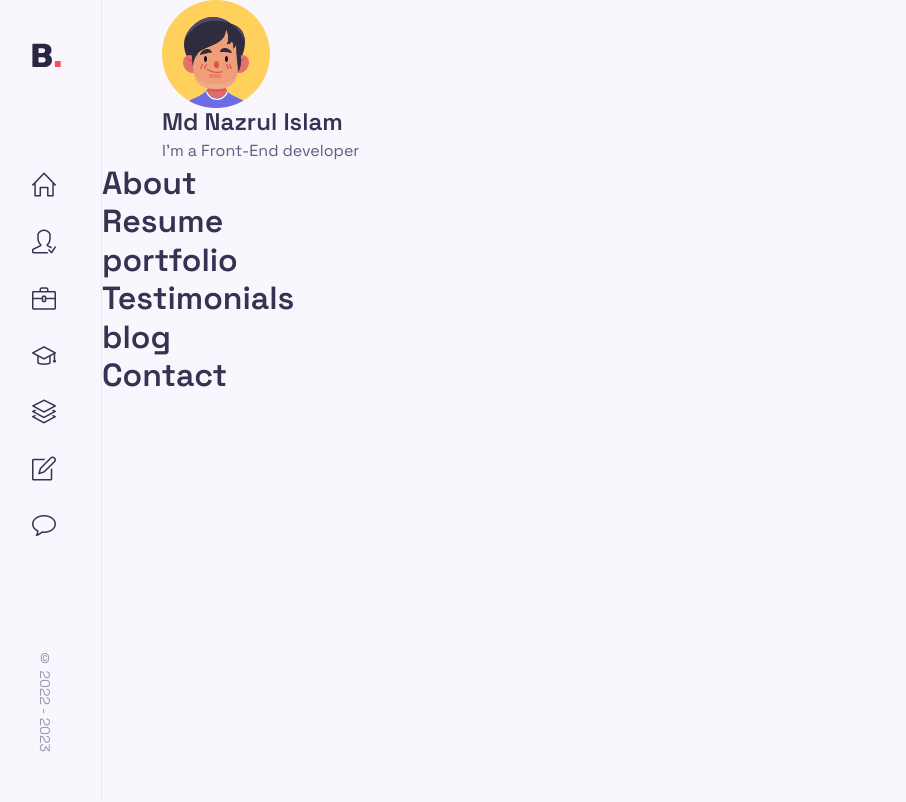
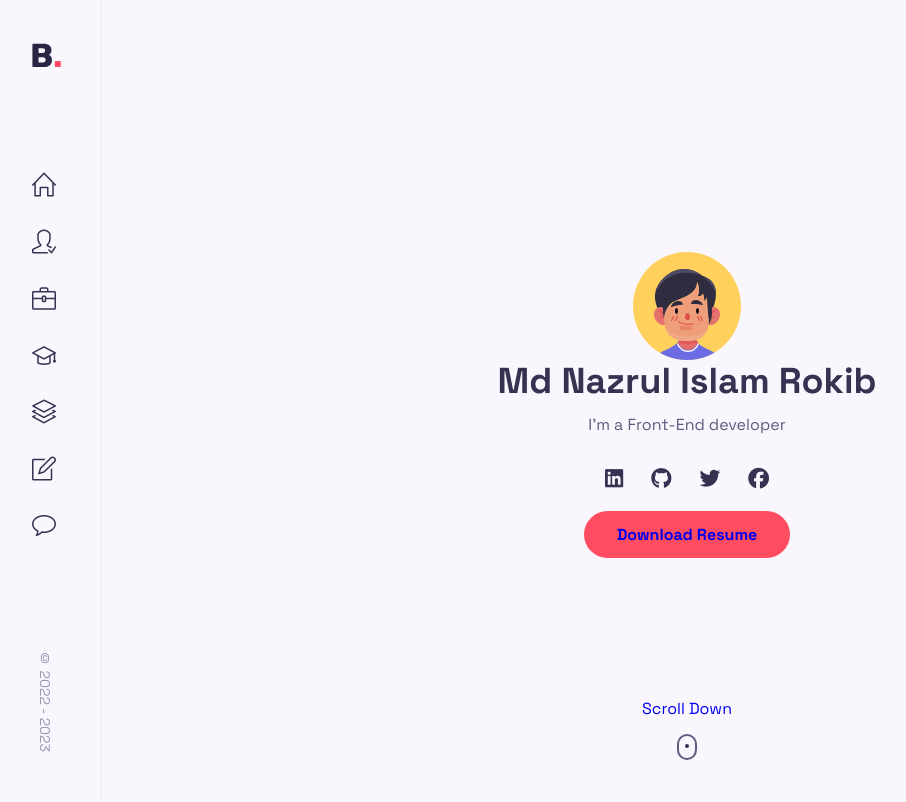
Before and after one commit to rokib2000/my-portfolio, a React (Create React App) app: page / in a window 1280 px wide. Shown: the top 802 px of the page, without its empty margins (8-914 px from the left). Built offline with nearby package versions, Linux system fonts and the light colour scheme.

Commit message:
Added home page

```diff
--- a/src/App.css
+++ b/src/App.css
@@ -1,38 +1,3 @@
-.App {
-  text-align: center;
+.main {
+  margin-left: 110px;
 }
-
-.App-logo {
-  height: 40vmin;
-  pointer-events: none;
-}
-
-@media (prefers-reduced-motion: no-preference) {
-  .App-logo {
-    animation: App-logo-spin infinite 20s linear;
-  }
-}
-
-.App-header {
-  background-color: #282c34;
-  min-height: 100vh;
-  display: flex;
-  flex-direction: column;
-  align-items: center;
-  justify-content: center;
-  font-size: calc(10px + 2vmin);
-  color: white;
-}
-
-.App-link {
-  color: #61dafb;
-}
-
-@keyframes App-logo-spin {
-  from {
-    transform: rotate(0deg);
-  }
-  to {
-    transform: rotate(360deg);
-  }
-}
--- a/src/components/home/HeaderSocials.js
+++ b/src/components/home/HeaderSocials.js
@@ -1,7 +1,22 @@
 import React from "react";
 
 const HeaderSocials = () => {
-  return <div className="home_socials"></div>;
+  return (
+    <div className="home_socials">
+      <a href="https://www.linkedin.com/in/md-nazrul-islam-rokib/" className="home_socials-link" target="_blank">
+        <i class="fa-brands fa-linkedin"></i>
+      </a>
+      <a href="https://github.com/rokib2000" className="home_socials-link" target="_blank">
+        <i class="fa-brands fa-github"></i>
+      </a>
+      <a href="https://twitter.com/rr_okib" className="home_socials-link" target="_blank">
+        <i class="fa-brands fa-twitter"></i>
+      </a>
+      <a href="https://www.facebook.com/rokib2000/" className="home_socials-link" target="_blank">
+        <i class="fa-brands fa-facebook"></i>
+      </a>
+    </div>
+  );
 };
 
 export default HeaderSocials;
--- a/src/components/home/Home.css
+++ b/src/components/home/Home.css
@@ -1,3 +1,140 @@
-.main {
-  margin-left: 110px;
+.home {
+  position: relative;
+  min-height: 100vh;
+  display: flex;
+  align-items: center;
+  justify-content: center;
 }
+
+.intro {
+  max-width: 540px;
+  text-align: center;
+}
+
+.home_image {
+  max-width: 1.5rem;
+}
+
+.home_name {
+  font-size: var(--h1-font-size);
+  font-weight: var(--font-bold);
+  margin-bottom: 0.5rem;
+}
+.home_socials {
+  display: flex;
+  column-gap: 1.75rem;
+  margin: 1.5rem 0;
+  align-items: center;
+  justify-content: center;
+}
+
+.home_socials-link {
+  color: var(--title-color);
+  font-size: 1.3rem;
+  transition: 0.3s;
+}
+
+.home_socials-link:hover {
+  color: hsl(43, 100%, 68%);
+}
+
+.scroll_down {
+  position: absolute;
+  bottom: 2.5rem;
+  left: 0;
+  width: 100%;
+}
+
+.mouse {
+  border: 2px solid var(--text-color);
+  display: block;
+  height: 1.6rem;
+  width: 1.25rem;
+  margin: auto;
+  margin-top: 0.75rem;
+  border-radius: 1rem;
+  position: relative;
+}
+@keyframes ani-mouse {
+  0% {
+    top: 29%;
+  }
+  15% {
+    top: 50%;
+  }
+  50% {
+    top: 50%;
+  }
+  100% {
+    top: 29%;
+  }
+}
+
+.wheel {
+  background-color: var(--title-color);
+  border-radius: 100%;
+  width: 0.25rem;
+  height: 0.25rem;
+  position: absolute;
+  top: 0.5rem;
+  left: 50%;
+  transform: translateX(-50%);
+  animation: ani-mouse 2s linear infinite;
+}
+
+.shapes {
+  position: absolute;
+  left: 0;
+  top: 0;
+  height: 100%;
+  width: 100%;
+}
+
+.shape {
+  position: absolute;
+}
+
+.s1 {
+  left: 2%;
+  top: 10%;
+}
+.s2 {
+  left: 18%;
+  top: 30%;
+}
+.s3 {
+  left: 5%;
+  top: 30%;
+}
+.s4 {
+  left: 2%;
+  top: 10%;
+}
+.s5 {
+  left: 78%;
+  top: 45%;
+}
+.s6 {
+  left: 67%;
+  top: 85%;
+}
+.s7 {
+  left: 36%;
+  top: 39%;
+}
+.s8 {
+  left: 15%;
+  top: 43%;
+}
+.s9 {
+  left: 55%;
+  top: 14%;
+}
+.s10 {
+  left: 63%;
+  top: 40%;
+}
+.s11 {
+  left: 8%;
+  top: 34%;
+}
--- a/src/components/home/Home.js
+++ b/src/components/home/Home.js
@@ -1,15 +1,36 @@
 import React from "react";
 import "./Home.css";
 import Me from "../../assets/avatar-1.svg";
+import HeaderSocials from "./HeaderSocials";
+import ScrollDown from "./ScrollDown";
+import Shapes from "./Shapes";
 
 const Home = () => {
   return (
     <section className="home container" id="home">
       <div className="intro">
         <img src={Me} alt="" className="home_img" />
-        <h1 className="home_name">Md Nazrul Islam</h1>
+        <h1 className="home_name">Md Nazrul Islam Rokib</h1>
         <span className="home_education">I'm a Front-End developer</span>
+
+        <HeaderSocials />
+
+        {/* <a href="#contact" className="btn">
+          Hire Me
+        </a> */}
+
+        <a
+          href="https://drive.google.com/file/d/1nRQjpvTKSQMb5bfEeNCw74QywA5JccH4/view?usp=share_link"
+          className="btn"
+          target="_blank"
+        >
+          Download Resume
+        </a>
+
+        <ScrollDown />
       </div>
+
+      {/* <Shapes /> */}
     </section>
   );
 };
--- /dev/null
+++ b/src/components/home/ScrollDown.js
@@ -0,0 +1,16 @@
+import React from "react";
+
+const ScrollDown = () => {
+  return (
+    <div className="scroll_down">
+      <a href="#about" className="mouse_wrapper">
+        <span className="home_scroll-name"> Scroll Down</span>
+        <span className="mouse">
+          <span className="wheel"></span>
+        </span>
+      </a>
+    </div>
+  );
+};
+
+export default ScrollDown;
--- /dev/null
+++ b/src/components/home/Shapes.js
@@ -0,0 +1,111 @@
+import React from "react";
+
+const Shapes = () => {
+  return (
+    <div className="shapes">
+      <svg width="27" height="29" class="shape s1" xmlns="http://www.w3.org/2000/svg">
+        <path
+          d="M21.15625.60099c4.37954 3.67487 6.46544 9.40612 5.47254 15.03526-.9929 5.62915-4.91339 10.30141-10.2846 12.25672-5.37122 1.9553-11.3776.89631-15.75715-2.77856l2.05692-2.45134c3.50315 2.93948 8.3087 3.78663 12.60572 2.22284 4.297-1.5638 7.43381-5.30209 8.22768-9.80537.79387-4.50328-.8749-9.08872-4.37803-12.02821L21.15625.60099z"
+          fill="#FFD15C"
+          fill-rule="evenodd"
+        />
+      </svg>
+
+      <svg width="26" height="26" class="shape s2" xmlns="http://www.w3.org/2000/svg">
+        <path
+          d="M13 3.3541L2.42705 24.5h21.1459L13 3.3541z"
+          stroke="#FF4C60"
+          stroke-width="3"
+          fill="none"
+          fill-rule="evenodd"
+        />
+      </svg>
+
+      <svg width="30" height="25" class="shape s3" xmlns="http://www.w3.org/2000/svg">
+        <path
+          d="M.1436 8.9282C3.00213 3.97706 8.2841.92763 14.00013.92796c5.71605.00032 10.9981 3.04992 13.85641 8 2.8583 4.95007 2.8584 11.0491-.00014 16.00024l-2.77128-1.6c2.28651-3.96036 2.28631-8.84002.00011-12.8002-2.2862-3.96017-6.5124-6.40017-11.08513-6.4-4.57271.00018-8.79872 2.43984-11.08524 6.4002l-2.77128-1.6z"
+          fill="#44D7B6"
+          fill-rule="evenodd"
+        />
+      </svg>
+
+      <svg width="15" height="23" class="shape s4" xmlns="http://www.w3.org/2000/svg">
+        <rect
+          transform="rotate(30 9.86603 10.13397)"
+          x="7"
+          width="3"
+          height="25"
+          rx="1.5"
+          fill="#FFD15C"
+          fill-rule="evenodd"
+        />
+      </svg>
+
+      <svg width="15" height="23" class="shape s5" xmlns="http://www.w3.org/2000/svg">
+        <rect
+          transform="rotate(30 9.86603 10.13397)"
+          x="7"
+          width="3"
+          height="25"
+          rx="1.5"
+          fill="#6C6CE5"
+          fill-rule="evenodd"
+        />
+      </svg>
+
+      <svg width="49" height="17" class="shape s6" xmlns="http://www.w3.org/2000/svg">
+        <g fill="#FF4C60" fill-rule="evenodd">
+          <path d="M.5 16.5c0-5.71709 2.3825-10.99895 6.25-13.8567 3.8675-2.85774 8.6325-2.85774 12.5 0C23.1175 5.50106 25.5 10.78292 25.5 16.5H23c0-4.57303-1.90625-8.79884-5-11.08535-3.09375-2.28652-6.90625-2.28652-10 0C4.90625 7.70116 3 11.92697 3 16.5H.5z" />
+          <path d="M23.5 16.5c0-5.71709 2.3825-10.99895 6.25-13.8567 3.8675-2.85774 8.6325-2.85774 12.5 0C46.1175 5.50106 48.5 10.78292 48.5 16.5H46c0-4.57303-1.90625-8.79884-5-11.08535-3.09375-2.28652-6.90625-2.28652-10 0-3.09375 2.28651-5 6.51232-5 11.08535h-2.5z" />
+        </g>
+      </svg>
+
+      <svg width="26" height="26" class="shape s7" xmlns="http://www.w3.org/2000/svg">
+        <path
+          d="M13 22.6459L2.42705 1.5h21.1459L13 22.6459z"
+          stroke="#FFD15C"
+          stroke-width="3"
+          fill="none"
+          fill-rule="evenodd"
+        />
+      </svg>
+
+      <svg width="19" height="21" class="shape s8" xmlns="http://www.w3.org/2000/svg">
+        <rect
+          transform="rotate(-40 6.25252 10.12626)"
+          x="7"
+          width="3"
+          height="25"
+          rx="1.5"
+          fill="#6C6CE5"
+          fill-rule="evenodd"
+        />
+      </svg>
+
+      <svg width="30" height="25" class="shape s9" xmlns="http://www.w3.org/2000/svg">
+        <path
+          d="M29.8564 16.0718c-2.85854 4.95114-8.1405 8.00057-13.85654 8.00024-5.71605-.00032-10.9981-3.04992-13.85641-8-2.8583-4.95007-2.8584-11.0491.00014-16.00024l2.77128 1.6c-2.28651 3.96036-2.28631 8.84002-.00011 12.8002 2.2862 3.96017 6.5124 6.40017 11.08513 6.4 4.57271-.00018 8.79872-2.43984 11.08524-6.4002l2.77128 1.6z"
+          fill="#6C6CE5"
+          fill-rule="evenodd"
+        />
+      </svg>
+
+      <svg width="47" height="29" class="shape s10" xmlns="http://www.w3.org/2000/svg">
+        <g fill="#44D7B6" fill-rule="evenodd">
+          <path d="M46.78878 17.19094c-1.95535 5.3723-6.00068 9.52077-10.61234 10.8834-4.61167 1.36265-9.0893-.26708-11.74616-4.27524-2.65686-4.00817-3.08917-9.78636-1.13381-15.15866l2.34923.85505c-1.56407 4.29724-1.2181 8.92018.90705 12.12693 2.12514 3.20674 5.70772 4.5107 9.39692 3.4202 3.68921-1.0905 6.92581-4.40949 8.48988-8.70673l2.34923.85505z" />
+          <path d="M25.17585 9.32448c-1.95535 5.3723-6.00068 9.52077-10.61234 10.8834-4.61167 1.36264-9.0893-.26708-11.74616-4.27525C.16049 11.92447-.27182 6.14628 1.68354.77398l2.34923.85505c-1.56407 4.29724-1.2181 8.92018.90705 12.12692 2.12514 3.20675 5.70772 4.5107 9.39692 3.4202 3.68921-1.0905 6.92581-4.40948 8.48988-8.70672l2.34923.85505z" />
+        </g>
+      </svg>
+
+      <svg width="33" height="20" class="shape s11" xmlns="http://www.w3.org/2000/svg">
+        <path
+          d="M32.36774.34317c.99276 5.63023-1.09332 11.3614-5.47227 15.03536-4.37895 3.67396-10.3855 4.73307-15.75693 2.77837C5.76711 16.2022 1.84665 11.53014.8539 5.8999l3.15139-.55567c.7941 4.50356 3.93083 8.24147 8.22772 9.8056 4.29688 1.56413 9.10275.71673 12.60554-2.2227C28.34133 9.98771 30.01045 5.4024 29.21635.89884l3.15139-.55567z"
+          fill="#FFD15C"
+          fill-rule="evenodd"
+        />
+      </svg>
+    </div>
+  );
+};
+
+export default Shapes;
```
